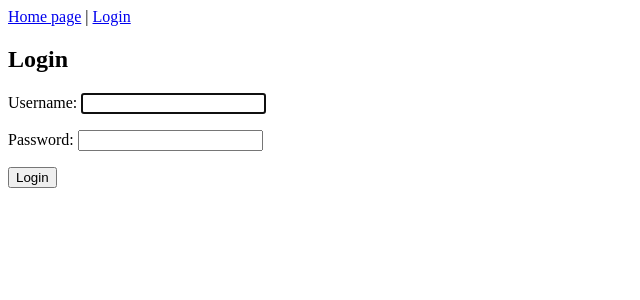
After one commit to Squar89/Airlines, a Django app: page /flights/login in a window 1280 px wide. The commit adds this page. Shown: the top 300 px of the page, without its empty margins (0-640 px from the left). Run offline with Django 3.2, Linux system fonts and the light colour scheme.

Commit message:
Implemented logging in

```diff
--- a/Airlines/settings.py
+++ b/Airlines/settings.py
@@ -119,3 +119,5 @@ USE_TZ = True
 # https://docs.djangoproject.com/en/2.0/howto/static-files/
 
 STATIC_URL = '/static/'
+
+LOGIN_REDIRECT_URL = '/flights/'
--- a/flights/templates/flights/base.html
+++ b/flights/templates/flights/base.html
@@ -2,12 +2,24 @@
 <html>
 <head>
     <title>{% block title %}{% endblock %}</title>
+    <meta charset="utf-8">
 </head>
 <body>
+<header>
 {% block navigation %}
-    TODO nav
+    <nav>
+    <a href="{% url 'flights:home' %}">Home page</a> |
+    {% if user.is_authenticated %}
+        Welcome {{ user.username }}! <a href="{% url 'flights:logout' %}">Logout</a>
+    {% else %}
+        <a href="{% url 'flights:login' %}">Login</a>
+    {% endif %}
+    </nav>
 {% endblock %}
+</header>
+<main>
 {% block content %}
 {% endblock %}
+</main>
 </body>
 </html>
--- /dev/null
+++ b/flights/templates/registration/login.html
@@ -0,0 +1,12 @@
+{% extends 'flights/base.html' %}
+
+{% block title %}Login{% endblock %}
+
+{% block content %}
+  <h2>Login</h2>
+  <form method="post">
+    {% csrf_token %}
+    {{ form.as_p }}
+    <button type="submit">Login</button>
+  </form>
+{% endblock %}
--- a/flights/urls.py
+++ b/flights/urls.py
@@ -1,4 +1,6 @@
-from django.urls import path
+from django.urls import path, re_path
+from django.contrib.auth import views as auth_views
+from django.views.generic import RedirectView
 
 from . import views
 
@@ -7,4 +9,6 @@ app_name = 'flights'
 urlpatterns = [
     path('', views.home, name='home'),
     path('<int:flight_id>/', views.detail, name='detail'),
+    path('login', auth_views.login, name='login'),
+    re_path(r'^logout/$', auth_views.logout, {'next_page': '/flights'}, name='logout')
 ]
--- a/flights/views.py
+++ b/flights/views.py
@@ -3,15 +3,15 @@ from .models import Flight
 
 
 def home(request):
-    flights_sorted = Flight.objects.order_by('date_dep')
+    flights_sorted = Flight.objects.order_by('date_dep')[:30]
     context = {
-        'flights_list': flights_sorted
+        'flights_list': flights_sorted,
     }
     return render(request, 'flights/home.html', context)
 
 
 def detail(request, flight_id):
     context = {
-        'flight': Flight.objects.get(id=flight_id)
+        'flight': Flight.objects.get(id=flight_id),
     }
     return render(request, 'flights/detail.html', context)
```
Also changed, not shown: db.sqlite3, flights/templates/registration/logged_out.html (added).
